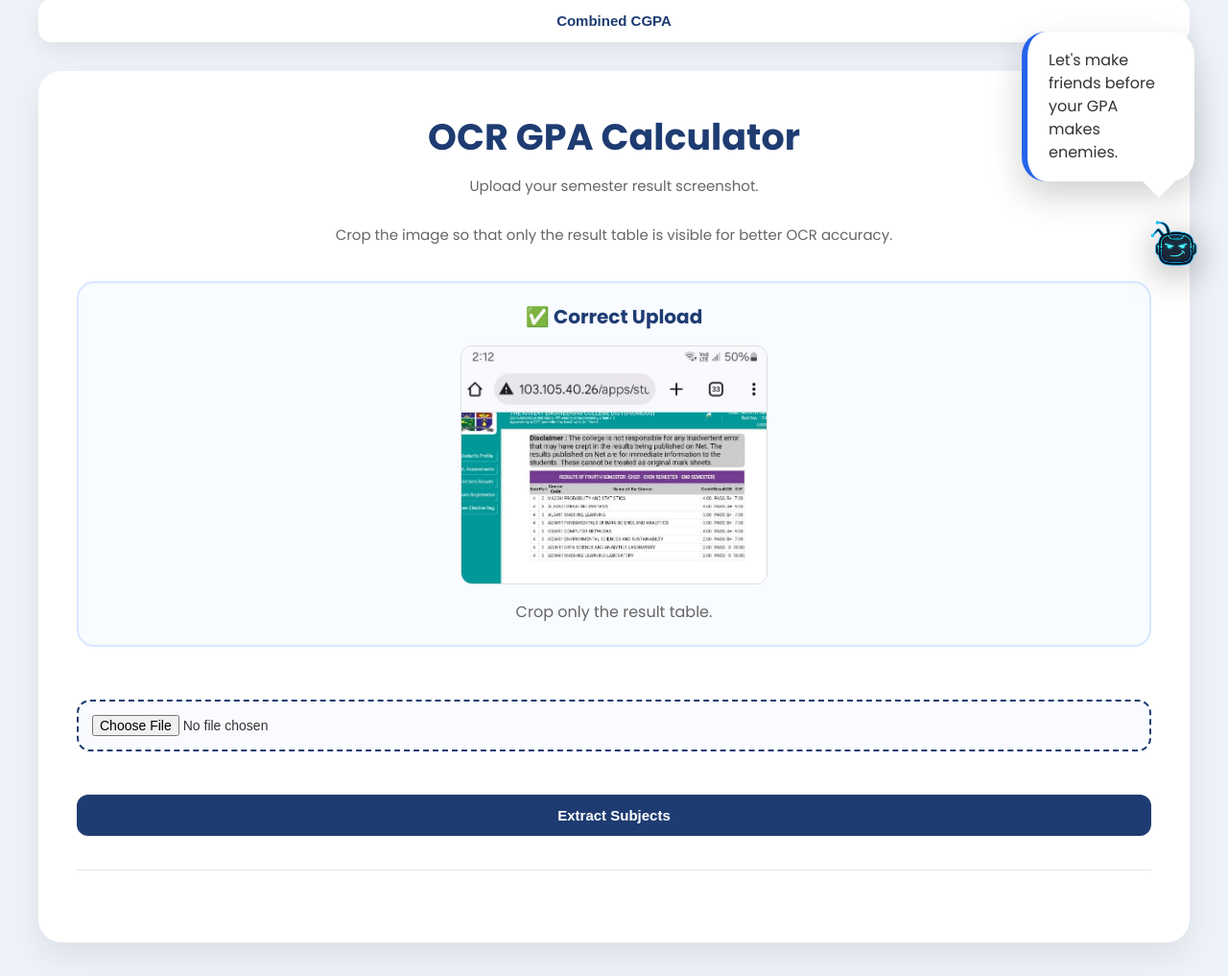
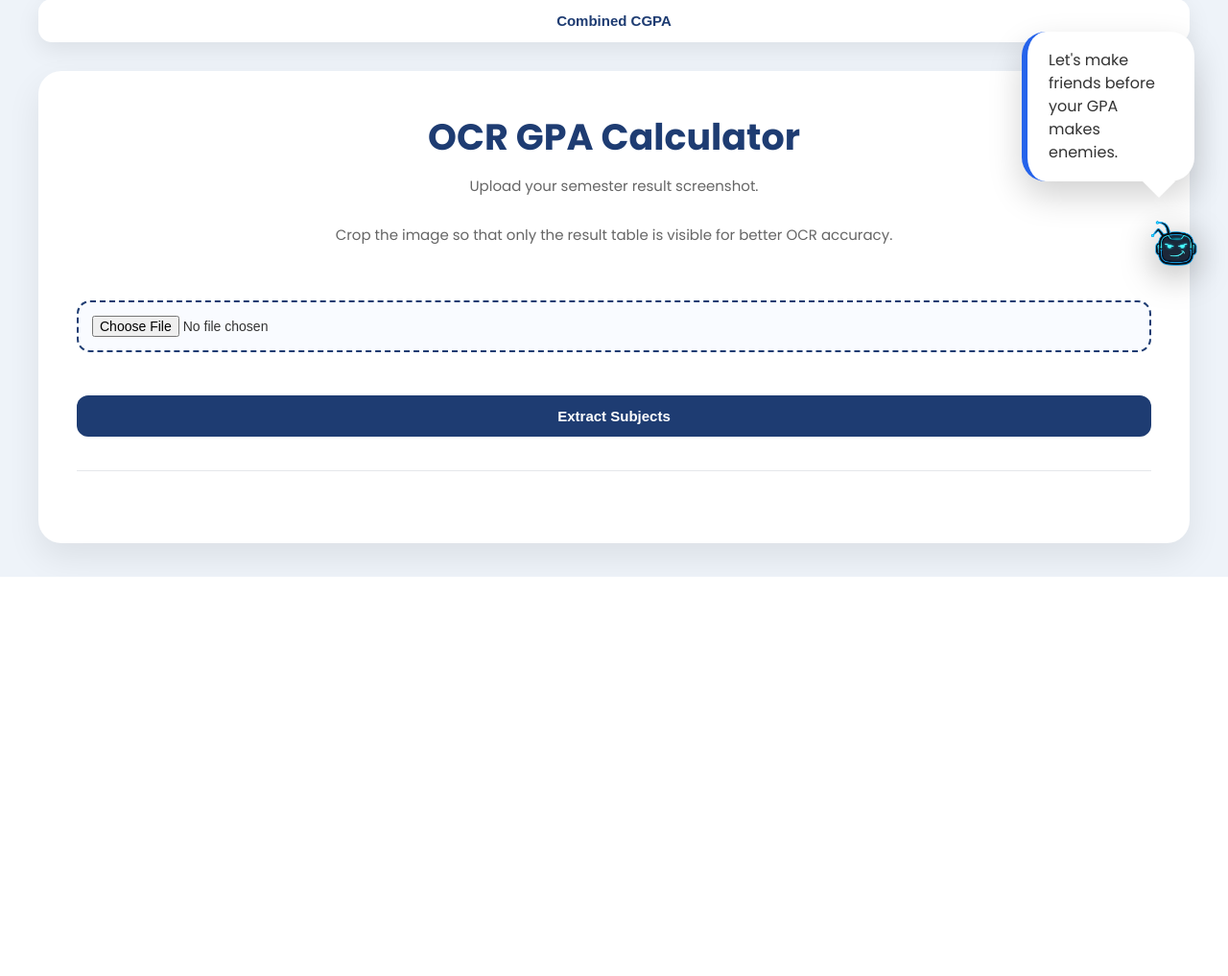
Before and after one commit to athithyan466/OCR-CGPA, a Flask app: page / in a window 1280 px wide. Shown: the part 496-1513 px from the top of the page at 96% size. After the commit the page ends 1097 px from the top, so only its background shows below. Run offline with Flask 3, Linux system fonts and the light colour scheme; some libraries are stand-ins or nearby versions.

Commit message:
Remove OCR guide section from index.html
Removed the OCR guide section from the index.html template.

```diff
--- a/templates/index.html
+++ b/templates/index.html
@@ -127,31 +127,6 @@
 
             </div>
 
-            <!-- =========================
-                    OCR GUIDE
-            ========================= -->
-
-            <div class="ocr-guide">
-
-                <div class="guide-card">
-
-                    <h3>✅ Correct Upload</h3>
-
-                    <img
-                        src="{{ url_for('static', filename='images/correct.png') }}"
-                        alt="Correct Upload">
-
-                    <p>
-
-                        Crop only the result table.
-
-                    </p>
-
-                </div>
-
-
-
-            </div>
 
             <!-- =========================
                     OCR SECTION
```
